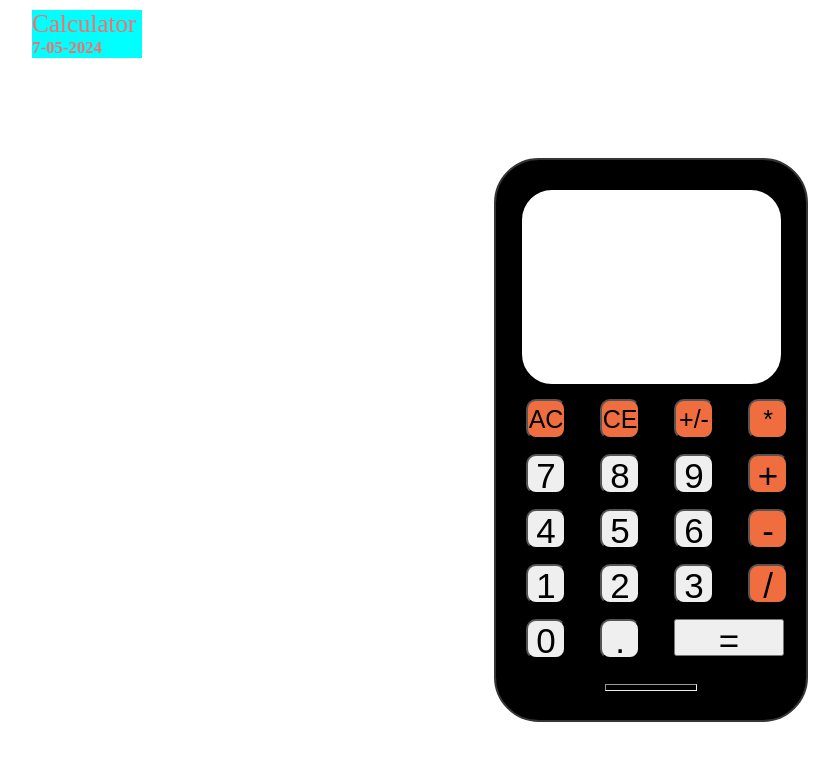
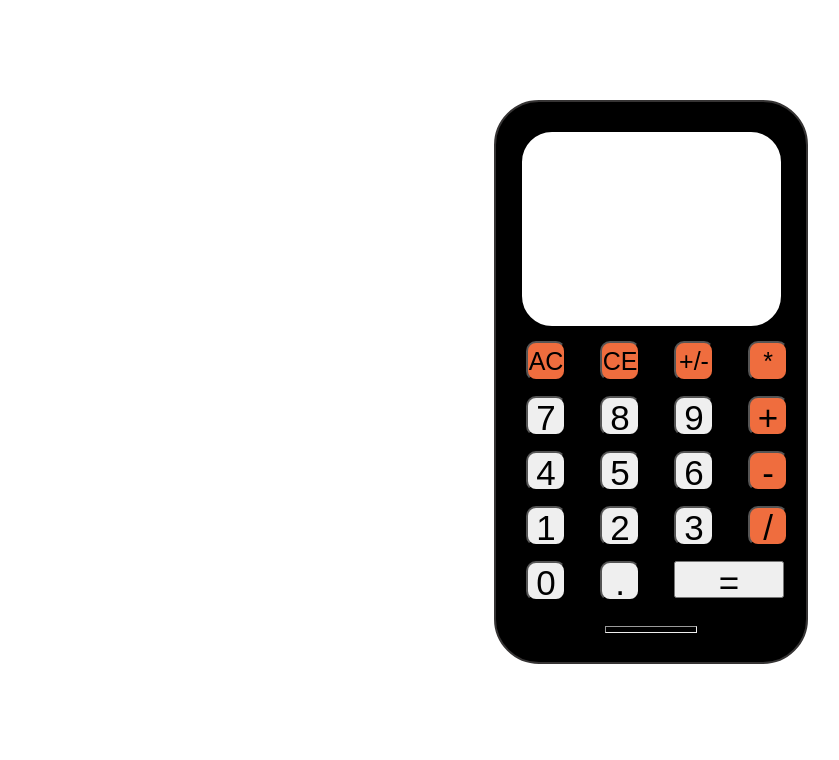
Before and after one commit to Deepak2809Saini/Calculator-Application, a plain HTML site: page index.html in a window 1280 px wide. Shown: the whole page, without its empty margins (18-857 px from the left). Drawn offline with Linux system fonts and the light colour scheme.

Commit message:
Update index.html

```diff
--- a/index.html
+++ b/index.html
@@ -7,10 +7,6 @@
     <link rel="stylesheet" href="style.css" class="css" />
   </head>
   <body>
-    <div class="proname">
-      Calculator
-    <h6>7-05-2024</h6>
-    </div>
 
     <div id="calculator_body">
       <input type="text" id="display" readonly />
```
